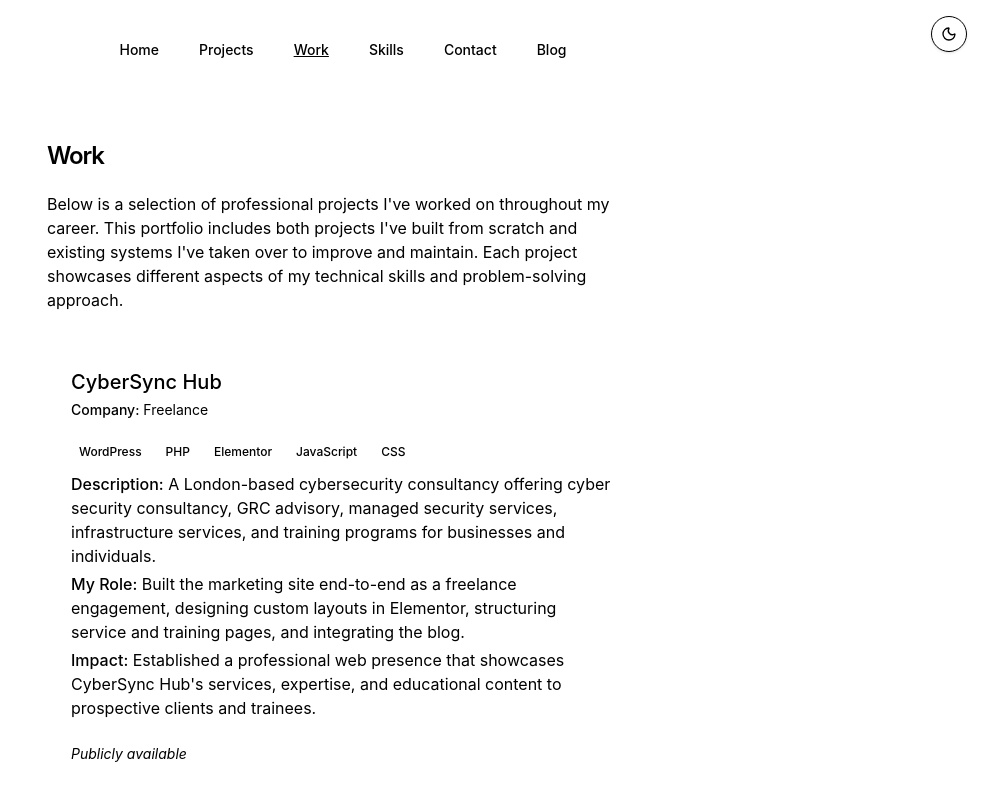
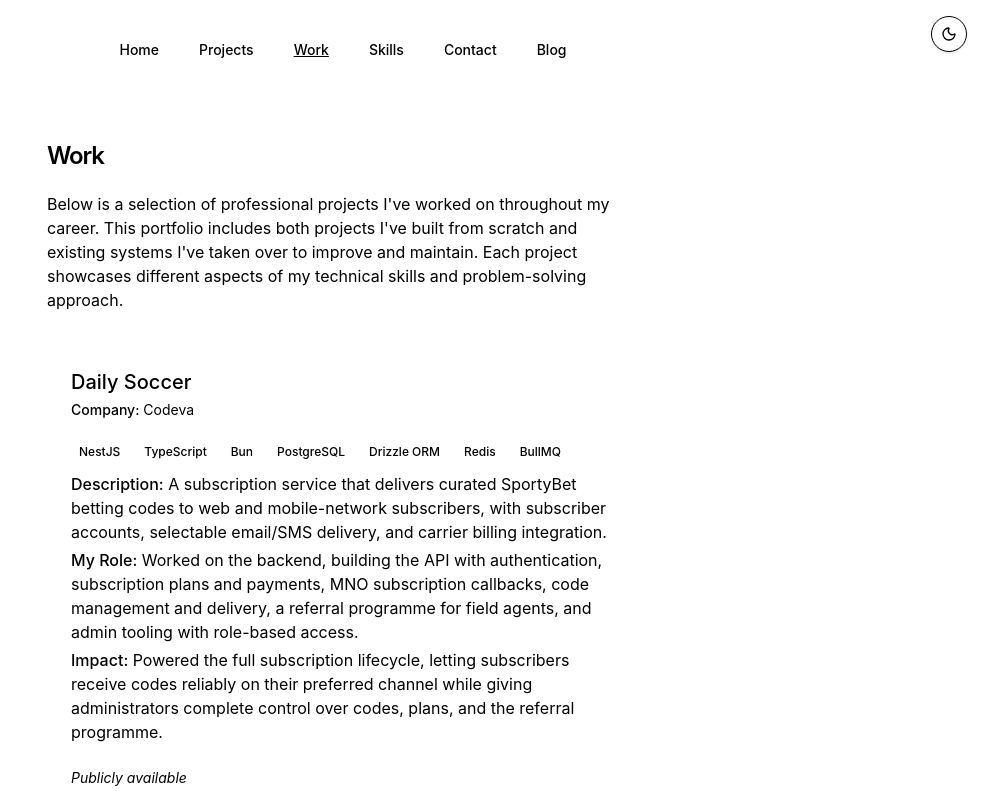
Before and after one commit to laurentcodes/laurent-portfolio-minimal, a Next.js app: page /work in a window 1280 px wide. Shown: the top 800 px of the page, without its empty margins (297-1280 px from the left). Built offline with nearby package versions, Linux system fonts and the light colour scheme.

Commit message:
feat: add daily soccer to work section

```diff
--- a/app/work/page.tsx
+++ b/app/work/page.tsx
@@ -16,6 +16,26 @@ export function generateMetadata(): Metadata {
 }
 
 const workExperience = [
+  {
+    project: 'Daily Soccer',
+    company: 'Codeva',
+    techStack: [
+      'NestJS',
+      'TypeScript',
+      'Bun',
+      'PostgreSQL',
+      'Drizzle ORM',
+      'Redis',
+      'BullMQ',
+    ],
+    description:
+      'A subscription service that delivers curated SportyBet betting codes to web and mobile-network subscribers, with subscriber accounts, selectable email/SMS delivery, and carrier billing integration.',
+    role: 'Worked on the backend, building the API with authentication, subscription plans and payments, MNO subscription callbacks, code management and delivery, a referral programme for field agents, and admin tooling with role-based access.',
+    impact:
+      'Powered the full subscription lifecycle, letting subscribers receive codes reliably on their preferred channel while giving administrators complete control over codes, plans, and the referral programme.',
+    access: 'Publicly available',
+    url: 'https://dailysoccercodes.com',
+  },
   {
     project: 'CyberSync Hub',
     company: 'Freelance',
```
